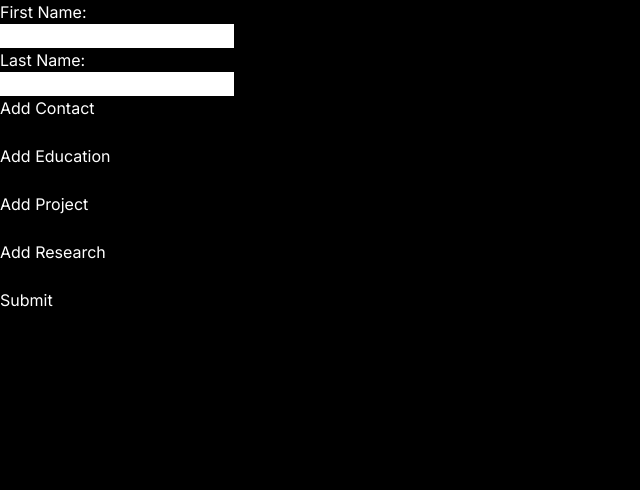
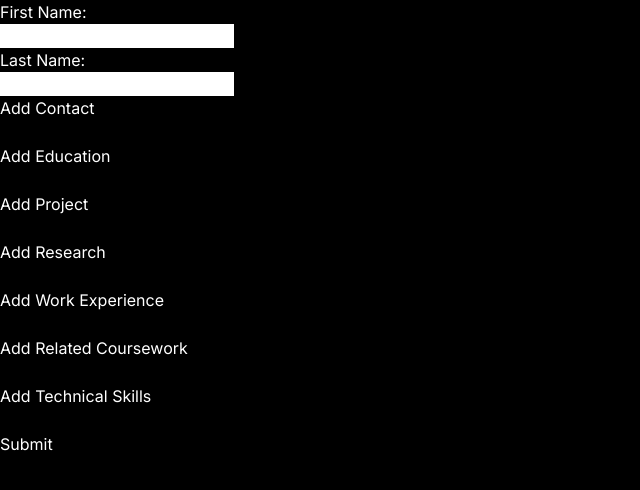
Before and after one commit to GoneSahlin/ResumeBuilder, a Next.js app in the folder app/resume-builder/: page /cv in a window 1280 px wide. Shown: the top 490 px of the page, without its empty margins (0-640 px from the left). Built offline with nearby package versions, Linux system fonts and the light colour scheme.

Commit message:
added relevant coursework and technical skills

```diff
--- a/app/resume-builder/src/app/cv/page.tsx
+++ b/app/resume-builder/src/app/cv/page.tsx
@@ -4,6 +4,9 @@ import { Contacts } from "../ui/contacts";
 import { Educations } from "../ui/educations";
 import { Projects } from "../ui/projects";
 import { Research } from "../ui/research";
+import { WorkExperiences } from "../ui/work-experience";
+import { RelatedCoursework } from "../ui/related-coursework";
+import { TechnicalSkills } from "../ui/technical-skills";
 
 export type Inputs = {
   firstName: string
@@ -40,6 +43,12 @@ export default function Page() {
 
       {Research(register)}<br />
 
+      {WorkExperiences(register)}<br />
+
+      {RelatedCoursework(register)}<br />
+
+      {TechnicalSkills(register)}<br />
+
       <input type="submit" value="Submit" /><br /><br />
     </form>
   );
--- /dev/null
+++ b/app/resume-builder/src/app/ui/related-coursework.tsx
@@ -0,0 +1,25 @@
+import { useState } from "react";
+import { Bullets } from "./bullets";
+import { UseFormRegister } from "react-hook-form";
+
+export function RelatedCoursework(register: UseFormRegister<any>) {
+  const [active, setActive] = useState(false);
+  function handleClick() {
+    setActive(true);
+  }
+
+  return (
+    <>
+      {active ? (
+        <>
+          <span>Related Coursework:</span><br />
+          <Bullets id={"relatedCoursework"} register={register} /><br />
+        </>
+      ) : (
+        <>
+          <button type="button" onClick={handleClick}>Add Related Coursework</button><br />
+        </>
+      )}
+    </>
+  );
+};
--- /dev/null
+++ b/app/resume-builder/src/app/ui/technical-skills.tsx
@@ -0,0 +1,25 @@
+import { useState } from "react";
+import { Bullets } from "./bullets";
+import { UseFormRegister } from "react-hook-form";
+
+export function TechnicalSkills(register: UseFormRegister<any>) {
+  const [active, setActive] = useState(false);
+  function handleClick() {
+    setActive(true);
+  }
+
+  return (
+    <>
+      {active ? (
+        <>
+          <span>Technical Skills:</span><br />
+          <Bullets id={"technicalSkills"} register={register} /><br />
+        </>
+      ) : (
+        <>
+          <button type="button" onClick={handleClick}>Add Technical Skills</button><br />
+        </>
+      )}
+    </>
+  );
+};
--- a/app/resume-builder/src/app/ui/work-experience.tsx
+++ b/app/resume-builder/src/app/ui/work-experience.tsx
@@ -34,7 +34,7 @@ export function WorkExperiences(register: UseFormRegister<any>) {
     <div>
       {[...countArray].map(WorkExperience)}
 
-      <button type="button" onClick={addWorkExperience}>Add Project</button>
+      <button type="button" onClick={addWorkExperience}>Add Work Experience</button>
     </div>
   );
 }
```
